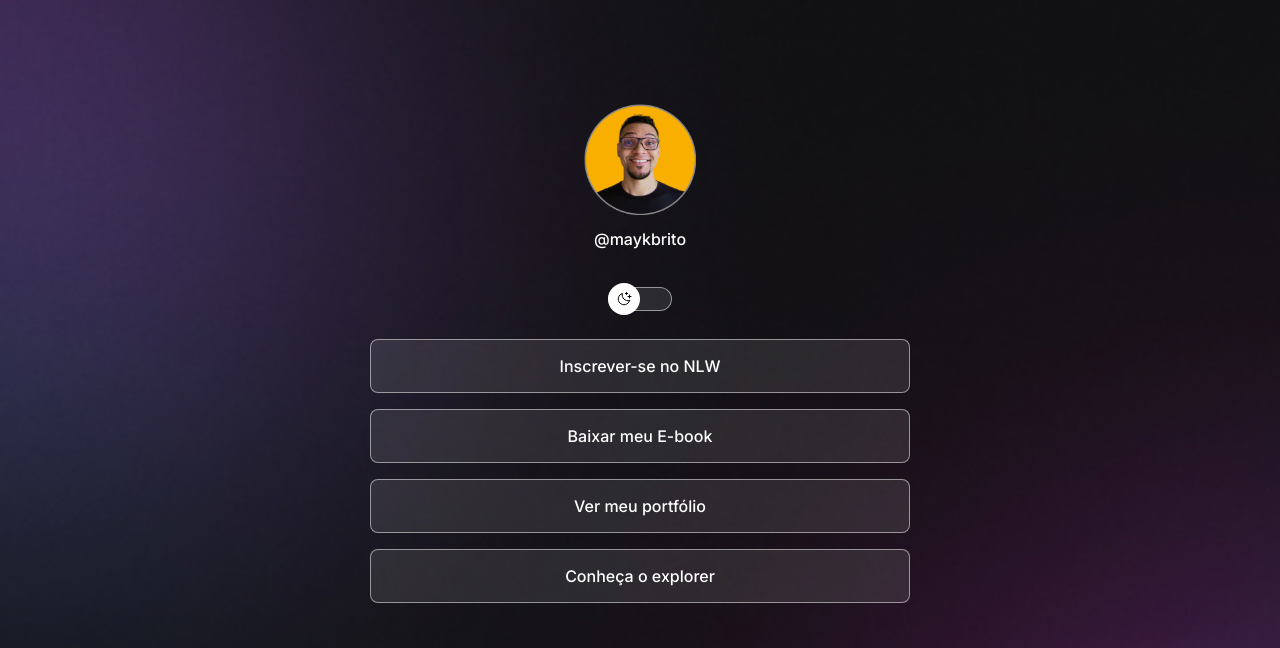
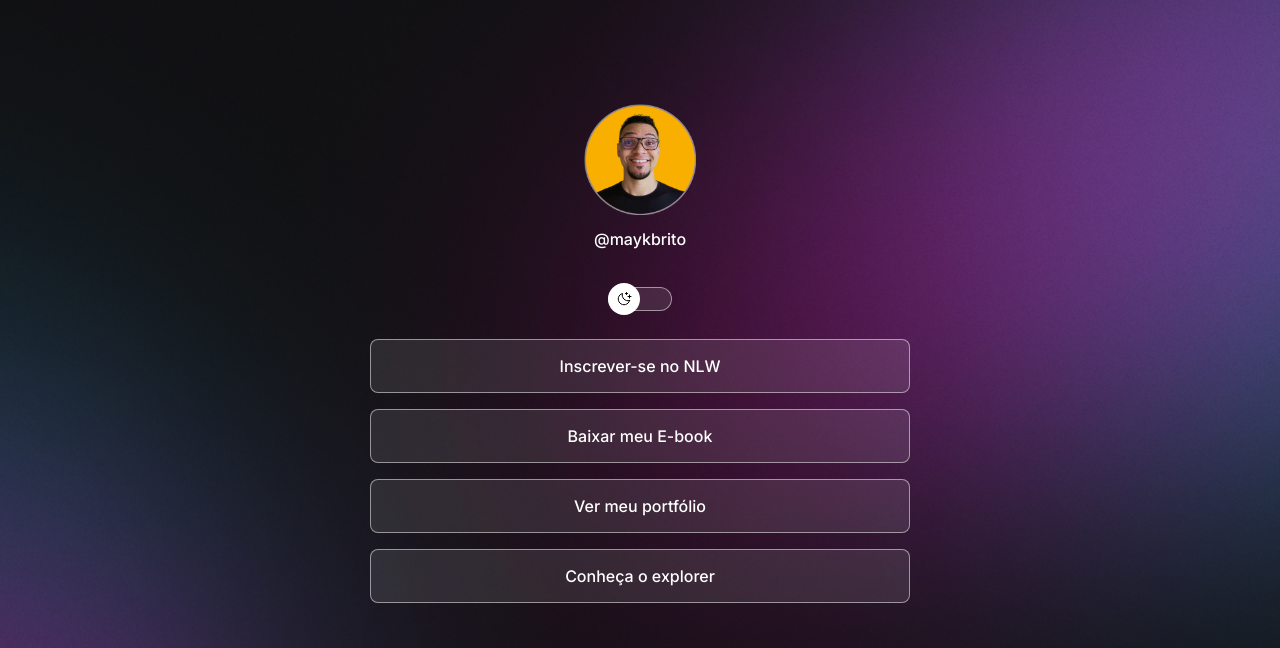
Before and after one commit to IgorcPengo/projeto, a plain HTML site: page index.html in a window 1280 px wide. Shown: the top 648 px of the page. Drawn offline with nearby package versions, Linux system fonts and the light colour scheme.

Commit message:
change media queries

```diff
--- a/style.css
+++ b/style.css
@@ -26,6 +26,7 @@
 
 body {
   background: var(--bg-url) no-repeat top center/cover;
+  height: 100vh;
 }
 
 body * {
@@ -146,3 +147,14 @@ footer {
   text-align: center;
   font-size: 14px;
 }
+
+/* media series */
+
+@media (min-width: 700px) {
+  :root {
+    --bg-url: url(./assets/bg-desktop.jpg);
+  }
+  .light {
+    --bg-url: url(./assets/bg-desktop-light.jpg);
+  }
+}
```
